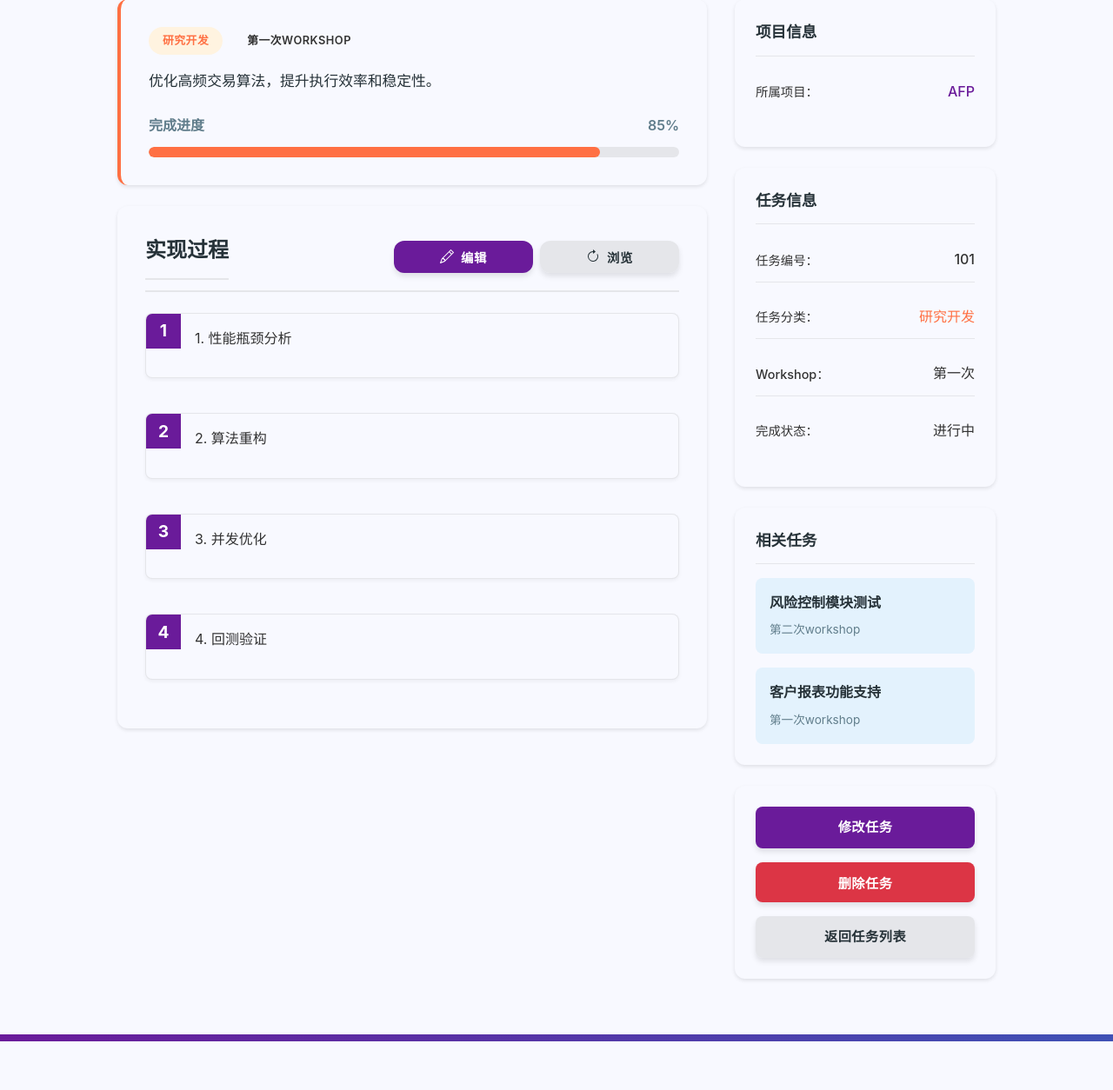
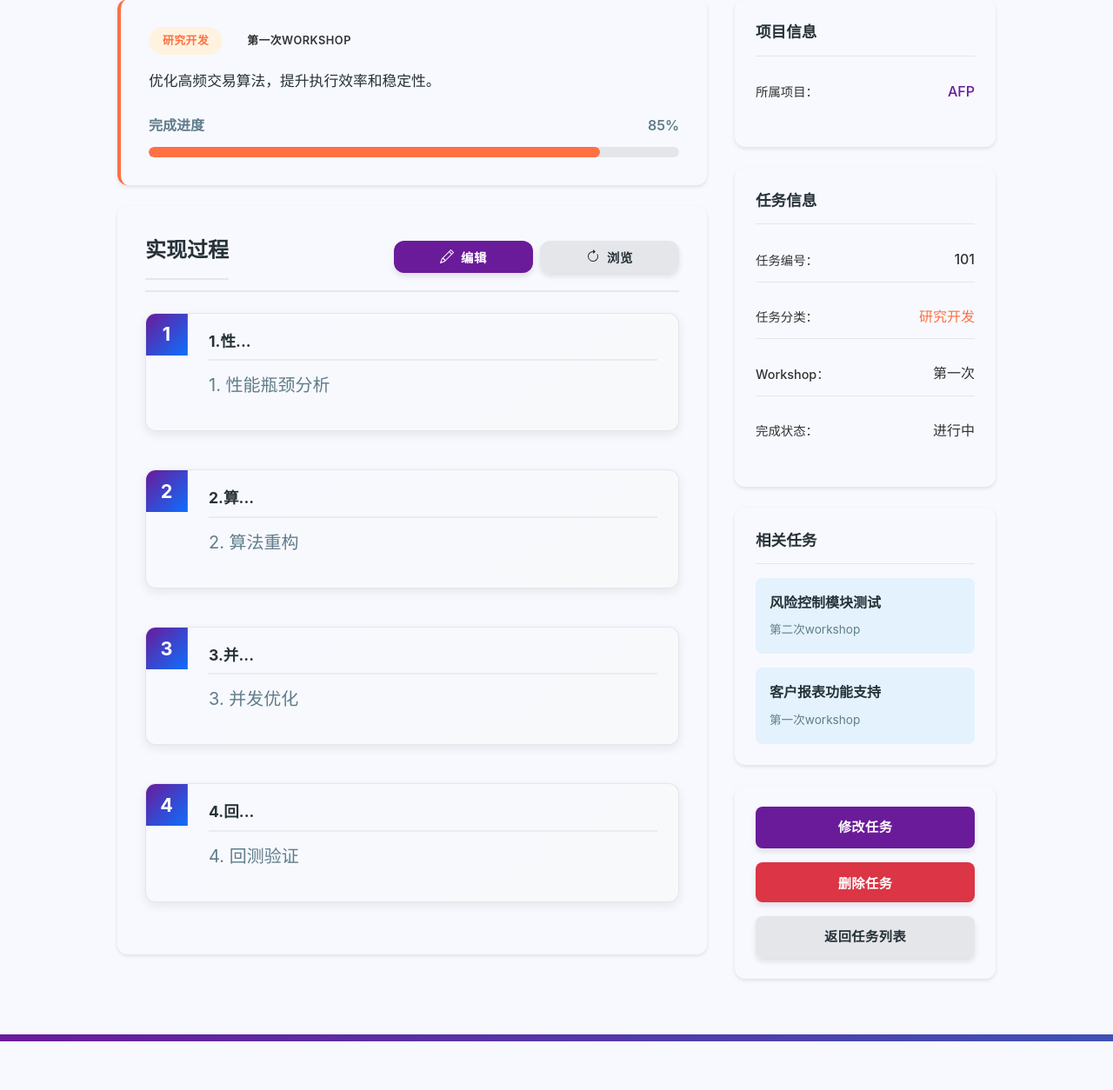
Before and after one commit to Zijie-Hong/My-Website, a Django app: page /projects/1/tasks/101/ in a window 1280 px wide. Shown: the part 283-1537 px from the top of the page at 87% size. Run offline with Django 5.2, Linux system fonts and the light colour scheme; data comes from the database, SQL or seed files in the repository; some libraries are stand-ins or nearby versions.

Commit message:
优化图片呈现效果；添加步骤标题

```diff
--- a/portfolio/static/portfolio/js/task_edit.js
+++ b/portfolio/static/portfolio/js/task_edit.js
@@ -108,18 +108,16 @@ function setupProcessEditFunctionality() {
                 stepHeader.innerHTML = `<h5>步骤 ${stepNum}</h5>`;
                 uploadedImagesContainer.appendChild(stepHeader);
 
-                // 创建图片容器行 - 使用flex确保图片在同一行
+                // 创建图片容器 - 使用grid布局实现网格式排列
                 const imagesRow = document.createElement('div');
-                imagesRow.style.cssText = 'display: flex; gap: 10px; flex-wrap: nowrap; overflow-x: auto; padding-bottom: 5px;';
+                imagesRow.style.cssText = 'display: grid; grid-template-columns: repeat(auto-fill, minmax(280px, 1fr)); gap: 20px; margin: 16px 0; width: 100%;';
+                imagesRow.classList.add('step-images-container');
 
                 // 为当前步骤的每个图片创建缩略图
                 imagesByStep[stepNum].forEach(imageData => {
-                    const imageWrapper = document.createElement('div');
-                    imageWrapper.style.cssText = 'width: 120px; flex-shrink: 0;';
-
                     const card = createImageCard(imageData);
-                    imageWrapper.appendChild(card);
-                    imagesRow.appendChild(imageWrapper);
+                    // 直接将卡片添加到网格容器中，无需额外的包装器
+                    imagesRow.appendChild(card);
                 });
 
                 uploadedImagesContainer.appendChild(imagesRow);
@@ -159,14 +157,22 @@ function setupProcessEditFunctionality() {
 
         const isPending = imageData.isPending || false;
 
-        // 创建卡片容器
+        // 创建卡片容器 - 优化网格布局下的样式
         const card = document.createElement('div');
         card.className = 'task-thumbnail-card';
-        card.style.cssText = 'position: relative; width: 100%;';
+        card.style.cssText = 'position: relative; width: 100%; padding: 12px; box-sizing: border-box; background-color: white; border-radius: 8px; box-shadow: 0 2px 8px rgba(0, 0, 0, 0.1); transition: transform 0.2s, box-shadow 0.2s;';
+        card.onmouseenter = function() {
+            this.style.transform = 'translateY(-2px)';
+            this.style.boxShadow = '0 4px 12px rgba(0, 0, 0, 0.15)';
+        };
+        card.onmouseleave = function() {
+            this.style.transform = 'translateY(0)';
+            this.style.boxShadow = '0 2px 8px rgba(0, 0, 0, 0.1)';
+        };
 
-        // 图片容器 - 固定尺寸
+        // 图片容器 - 适配网格布局的尺寸
         const imageContainer = document.createElement('div');
-        imageContainer.style.cssText = 'width: 100%; height: 100px; background-color: #f3f4f6; border-radius: 4px; overflow: hidden; display: flex; align-items: center; justify-content: center; position: relative;';
+        imageContainer.style.cssText = 'width: 100%; height: 220px; background-color: #f3f4f6; border-radius: 6px; overflow: hidden; display: flex; align-items: center; justify-content: center; position: relative;';
 
         const img = document.createElement('img');
         img.src = imageUrl;
--- a/portfolio/templates/portfolio/task_detail.html
+++ b/portfolio/templates/portfolio/task_detail.html
@@ -213,30 +213,87 @@
     /* 实现过程样式 */
     .process-step {
         display: flex;
-        margin-bottom: 1.5rem;
-        background-color: var(--card-bg);
+        margin-bottom: 1.75rem;
+        background: linear-gradient(145deg, var(--card-bg), #f8f9fa);
         border: 1px solid var(--border-color);
-        border-radius: 8px;
+        border-radius: var(--radius-lg);
         overflow: hidden;
-        box-shadow: 0 2px 4px rgba(0,0,0,0.05);
+        box-shadow: 0 4px 12px rgba(0,0,0,0.08);
+        transition: all 0.3s ease;
+        position: relative;
+    }
+
+    .process-step:hover {
+        transform: translateY(-2px);
+        box-shadow: 0 6px 20px rgba(0,0,0,0.12);
     }
 
     .step-number {
         flex-shrink: 0;
-        width: 40px;
-        height: 40px;
-        background-color: var(--primary-color);
+        width: 48px;
+        height: 48px;
+        background: linear-gradient(135deg, var(--primary-color), var(--primary-color-dark, #0d6efd));
         color: white;
         display: flex;
         align-items: center;
         justify-content: center;
         font-weight: bold;
-        font-size: 1.2rem;
+        font-size: 1.35rem;
+        border-right: 1px solid rgba(255,255,255,0.2);
     }
 
     .step-content {
         flex: 1;
-        padding: 1rem;
+        padding: 1.25rem 1.5rem;
+    }
+
+    /* 步骤标题样式 */
+    .step-title {
+        font-size: 1.1rem;
+        font-weight: 700;
+        color: var(--text-primary);
+        margin-bottom: 0.75rem;
+        line-height: 1.4;
+        border-bottom: 2px solid var(--primary-color-light, #e9ecef);
+        padding-bottom: 0.5rem;
+    }
+
+    /* 步骤描述样式 */
+    .step-description {
+        font-size: 1.25rem;
+        line-height: 1.6;
+        color: var(--text-secondary, #6c757d);
+        margin-bottom: 1rem;
+    }
+
+    /* 步骤图片区域样式 */
+    .step-image {
+        margin-top: 1rem;
+    }
+
+    /* 响应式设计 */
+    @media (max-width: 768px) {
+        .process-step {
+            gap: 0.75rem;
+        }
+
+        .step-number {
+            width: 40px;
+            height: 40px;
+            font-size: 1.1rem;
+        }
+
+        .step-content {
+            padding: 1rem;
+        }
+
+        .step-title {
+            font-size: 1rem;
+        }
+
+        .step-description {
+            font-size: 0.9rem;
+        }
     }
 
     .step-text {
@@ -1033,8 +1076,8 @@
                                     <!-- 已上传图片显示区域 -->
                                     <div class="mb-6">
                                         <div style="display: flex; justify-content: space-between; align-items: center; margin-bottom: 1rem;">
-                                            <h3 style="margin: 0; font-size: 1.2rem; font-weight: 700; color: var(--text-primary);">已上传的步骤图片</h3>
-                                            <span id="uploaded-count" style="font-size: 0.85rem; color: var(--text-secondary);">
+                                            <h3 style="margin-top: 1rem; font-size: 1.2rem; font-weight: 700; color: var(--text-primary);">已上传的步骤图片</h3>
+                                            <span id="uploaded-count" style="font-size: 0.85rem; margin-top: 1rem; color: var(--text-secondary);">
                                                 <!-- 计数将动态更新 -->
                                             </span>
                                         </div>
@@ -1096,9 +1139,25 @@
                                     <div class="process-step">
                                         <div class="step-number">{{ forloop.counter }}</div>
                                         <div class="step-content">
-                                            <div class="step-text">
-                                                {{ step.strip|render_with_images:project.id|safe }}
-                                            </div>
+                                            <!-- 将步骤内容分为标题和描述两部分 -->
+                                            <!-- 默认将第一句话作为标题，如果没有则使用默认标题 -->
+                                            {% with step_parts=step.strip|split:". " %}
+                                                {% if step_parts|length > 1 %}
+                                                    <div class="step-title">
+                                                        {{ step_parts.0 }}.{% if step_parts.1 %}{{ step_parts.1|first|slice:":10" }}...{% endif %}
+                                                    </div>
+                                                    <div class="step-description">
+                                                        {{ step.strip|render_with_images:project.id|safe }}
+                                                    </div>
+                                                {% else %}
+                                                    <div class="step-title">
+                                                        步骤 {{ forloop.counter }}
+                                                    </div>
+                                                    <div class="step-description">
+                                                        {{ step.strip|render_with_images:project.id|safe }}
+                                                    </div>
+                                                {% endif %}
+                                            {% endwith %}
                                             <div class="step-image" data-step="{{ forloop.counter }}">
                                                 <!-- 步骤图片将通过JavaScript动态加载 -->
                                             </div>
@@ -1383,18 +1442,18 @@
                     border-radius: var(--radius-md);
                     overflow: hidden;
                     cursor: pointer;
-                    min-height: 150px; /* 确保卡片有最小高度 */
+                    min-height: 200px; /* 增大卡片最小高度 */
                     position: relative;
                 `;
 
                 // 构建卡片内容 - 简化为纯图片显示
                 card.innerHTML = `
-                    <div style="position: relative; width: 100%; height: 100%; min-height: 150px;">
+                    <div style="position: relative; width: 100%; height: 100%; min-height: 300px;">
                         <img src="${imageSrc}" alt="步骤 ${stepNumber} 图片" style="
                             width: 100%;
                             height: 100%;
                             object-fit: cover;
-                            min-height: 150px;
+                            min-height: 300px;
                         ">
                         <button type="button" class="delete-uploaded-image" data-step="${stepNumber}" data-image-id="${imageId || '0'}" style="
                             position: absolute;
@@ -1838,7 +1897,7 @@
                         files.forEach((file, index) => {
                             // 创建图片预览容器
                             const imageContainer = document.createElement('div');
-                            imageContainer.className = 'col-6 col-sm-4 col-md-3';
+                            imageContainer.className = 'col-12 col-sm-6 col-md-4 col-lg-3'; // 增大网格占比，让预览图更大
 
                             // 首先创建一个加载中的占位符
                             imageContainer.innerHTML = `
@@ -1848,8 +1907,13 @@
                                     border-radius: var(--radius-md);
                                     box-shadow: var(--shadow-sm);
                                     overflow: hidden;
-                                    padding: 1rem;
                                     text-align: center;
+                                    width: 100%;
+                                    height: 300px;
+                                    display: flex;
+                                    flex-direction: column;
+                                    justify-content: center;
+                                    align-items: center;
                                 ">
                                     <div class="spinner-border" role="status" style="margin-bottom: 0.75rem;">
                                         <span class="sr-only">加载中...</span>
@@ -2005,10 +2069,26 @@
                     let currentProcess = '';
 
                     processSteps.forEach((step) => {
-                        const stepText = step.querySelector('.step-text').textContent.trim();
-                        // 移除步骤编号前缀
-                        const cleanedText = stepText.replace(/^\d+\.\s*/, '');
-                        currentProcess += `${cleanedText}\n`;
+                        // 尝试获取step-text元素，如果不存在则尝试新结构
+                        let stepTextElement = step.querySelector('.step-text');
+                        let textToAdd = '';
+
+                        if (stepTextElement) {
+                            textToAdd = stepTextElement.textContent.trim();
+                        } else {
+
+
+                            const stepDescription = step.querySelector('.step-description');
+
+                            textToAdd = stepDescription.textContent.trim();
+
+                        }
+
+                        // 移除步骤编号前缀（如果存在）
+                        const cleanedText = textToAdd.replace(/^\d+\.\s*/, '');
+                        if (cleanedText) {
+                            currentProcess += `${cleanedText}\n`;
+                        }
                     });
 
                     processContent.value = currentProcess.trim();
@@ -2343,8 +2423,8 @@
                                 const imageContainer = document.createElement('div');
                                 imageContainer.className = 'step-image-thumbnail';
                                 imageContainer.style.cssText = `
-                                    width: 120px;
-                                    height: 120px;
+                                    width: 150px;
+                                    height: 150px;
                                     position: relative;
                                     border-radius: 6px;
                                     overflow: hidden;
--- a/portfolio/views.py
+++ b/portfolio/views.py
@@ -37,119 +37,8 @@ def load_data():
             pass
     # 返回初始数据
     return {
-        'projects': [
-            {
-                'id': 1,
-                'name': 'AFP',
-                'description': 'Advanced Financial Platform - 高级金融平台系统，提供实时交易和风险管理功能。',
-                'tasks': [
-                    {
-                        'id': 101,
-                        'title': '交易算法优化',
-                        'category': 'R&D',
-                        'technology': 'Python, C++',
-                        'workshop': 1,
-                        'description': '优化高频交易算法，提升执行效率和稳定性。',
-                        'process': '1. 性能瓶颈分析\n2. 算法重构\n3. 并发优化\n4. 回测验证',
-                        'results': '算法执行速度提升35%，资源占用降低20%。',
-                        'progress': 85
-                    },
-                    {
-                        'id': 102,
-                        'title': '风险控制模块测试',
-                        'category': 'UAT',
-                        'technology': 'JMeter, Postman',
-                        'workshop': 2,
-                        'description': '验证风险控制策略在各种市场条件下的有效性。',
-                        'process': '1. 测试场景设计\n2. 压力测试执行\n3. 边界测试\n4. 报告生成',
-                        'results': '成功识别并修复3个潜在风险点，系统稳定性提升。',
-                        'progress': 90
-                    },
-                    {
-                        'id': 103,
-                        'title': '客户报表功能支持',
-                        'category': 'Support',
-                        'technology': 'SQL, Excel',
-                        'workshop': 1,
-                        'description': '为企业客户提供定制化财务报表和数据分析服务。',
-                        'process': '1. 需求收集\n2. 查询开发\n3. 数据验证\n4. 交付培训',
-                        'results': '客户满意度提升40%，报表生成时间缩短50%。',
-                        'progress': 100
-                    }
-                ]
-            },
-            {
-                'id': 2,
-                'name': 'AAP',
-                'description': 'Automated Analytics Platform - 自动化分析平台，实现数据的智能处理和可视化。',
-                'tasks': [
-                    {
-                        'id': 201,
-                        'title': '机器学习模型训练',
-                        'category': 'R&D',
-                        'technology': 'TensorFlow, PyTorch',
-                        'workshop': 2,
-                        'description': '开发预测分析模型，实现业务趋势的智能预测。',
-                        'process': '1. 数据预处理\n2. 特征工程\n3. 模型训练\n4. 模型评估',
-                        'results': '预测准确率达到89%，超过业务目标10个百分点。',
-                        'progress': 70
-                    },
-                    {
-                        'id': 202,
-                        'title': '数据准确性验证',
-                        'category': 'UAT',
-                        'technology': 'SQL, Pandas',
-                        'workshop': 3,
-                        'description': '验证数据分析结果的准确性和一致性。',
-                        'process': '1. 数据样本选择\n2. 结果对比分析\n3. 异常处理\n4. 报告生成',
-                        'results': '数据准确率达到99.8%，符合业务要求。',
-                        'progress': 80
-                    }
-                ]
-            },
-            {
-                'id': 3,
-                'name': '移动应用开发',
-                'description': '开发跨平台移动应用，提供便捷的用户服务和功能访问。',
-                'tasks': [
-                    {
-                        'id': 301,
-                        'title': '推送通知功能实现',
-                        'category': 'RD',
-                        'technology': 'Flutter, Firebase',
-                        'workshop': 3,
-                        'description': '实现用户个性化推送通知功能，提升用户活跃度。',
-                        'process': '1. 需求分析\n2. 技术方案设计\n3. 功能开发\n4. 性能测试',
-                        'results': '通知到达率达到98%，用户点击转化率提升20%。',
-                        'progress': 60
-                    },
-                    {
-                        'id': 302,
-                        'title': '版本兼容性测试',
-                        'category': 'UAT',
-                        'technology': 'Appium',
-                        'workshop': 4,
-                        'description': '测试应用在不同设备和系统版本上的兼容性。',
-                        'process': '1. 测试设备选择\n2. 测试用例执行\n3. 问题收集\n4. 兼容性修复',
-                        'results': '支持98%主流设备和系统版本，稳定性评分4.8/5。',
-                        'progress': 40
-                    },
-                    {
-                        'id': 303,
-                        'title': '用户反馈问题修复',
-                        'category': 'Support',
-                        'technology': 'Flutter, Dart',
-                        'workshop': 2,
-                        'description': '处理用户反馈的应用崩溃和功能异常问题。',
-                        'process': '1. 问题分类\n2. 优先级评估\n3. 问题修复\n4. 版本发布',
-                        'results': '应用崩溃率降低60%，用户满意度提升15%。',
-                        'progress': 95
-                    }
-                ]
-            }
-        ],
-        'next_task_id': 304,
-        'next_project_id': 4
+        "projects": [],
+        "tasks": []
     }
 
 def save_data(data):
```
Also changed, not shown: other parts of portfolio/templates/portfolio/task_detail.html (+9 -23 lines).
